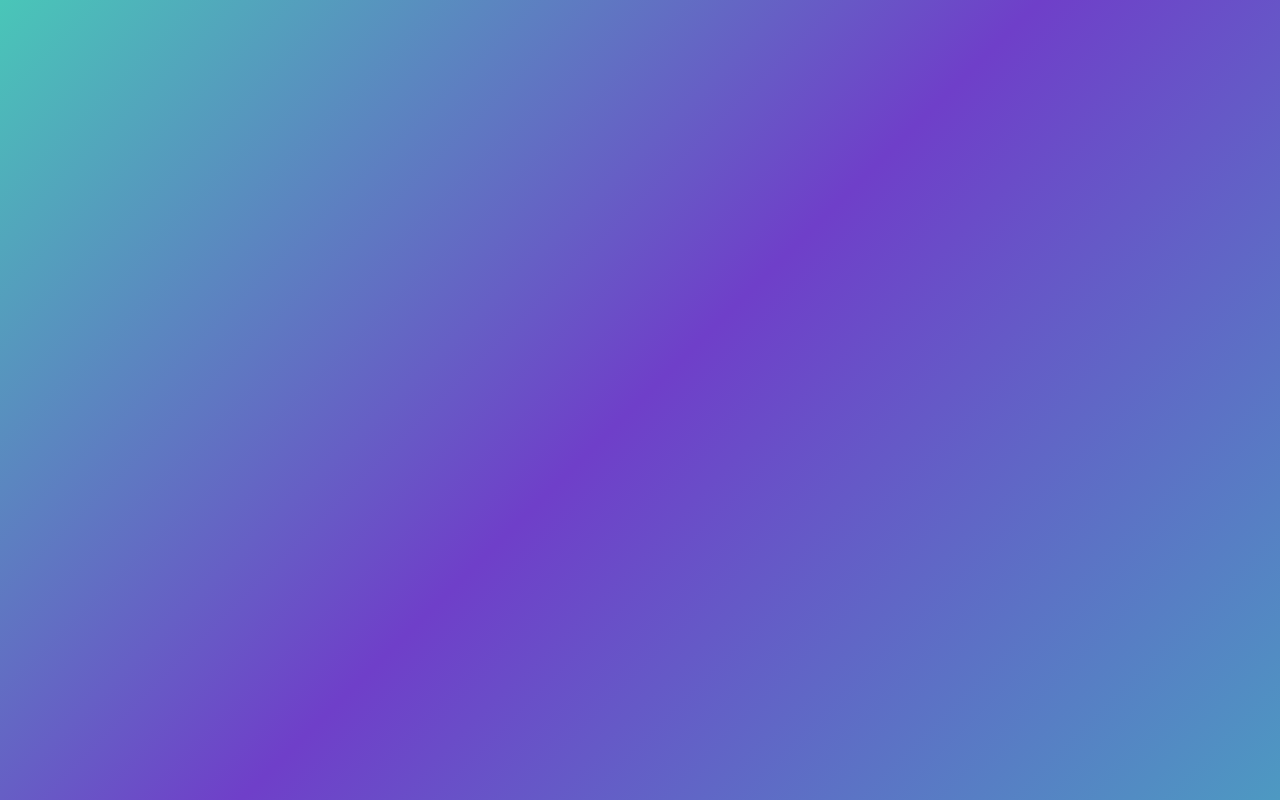
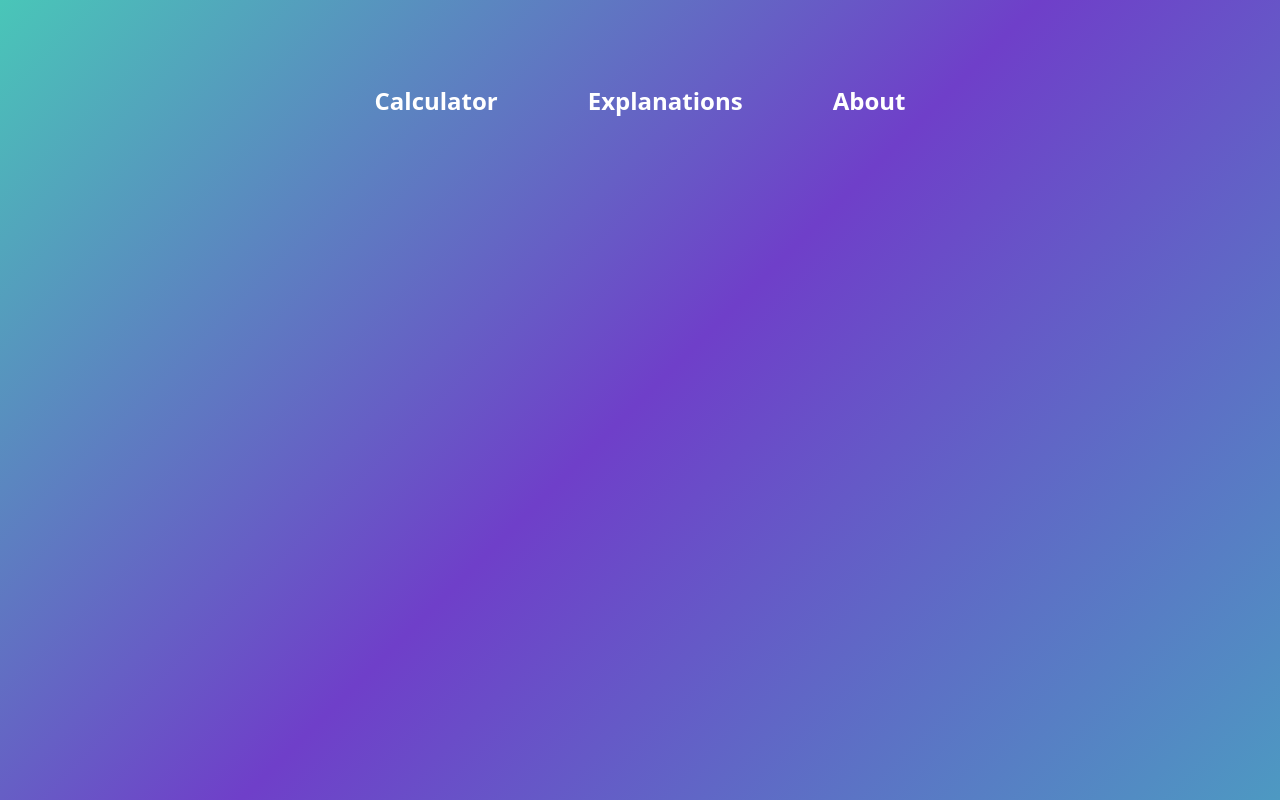
Before and after one commit to DenislavGoranov/Binary-Calculator, a React (Vite) app in the folder my-react-app/: page /about in a window 1280 px wide. Built offline with nearby package versions, Linux system fonts and the light colour scheme.

Commit message:
create About component

```diff
--- a/my-react-app/src/App.jsx
+++ b/my-react-app/src/App.jsx
@@ -2,6 +2,7 @@ import { Route, Routes } from 'react-router-dom'
 
 import HomePage from './components/HomePage'
 import Explanations from './components/Explanations'
+import About from './components/About'
 
 import './home.css'
 
@@ -11,7 +12,7 @@ function App() {
         <Routes>
             <Route path='/' element={<HomePage />} />
             <Route path='/explanations' element={<Explanations />} />
-            <Route path='/about' />
+            <Route path='/about' element={<About />} />
         </Routes>
 
     )
--- /dev/null
+++ b/my-react-app/src/components/About.jsx
@@ -0,0 +1,9 @@
+import Header from "./Header"
+
+export default function About() {
+    return (
+        <div className="page">
+            <Header />
+        </div>
+    );
+}
```
